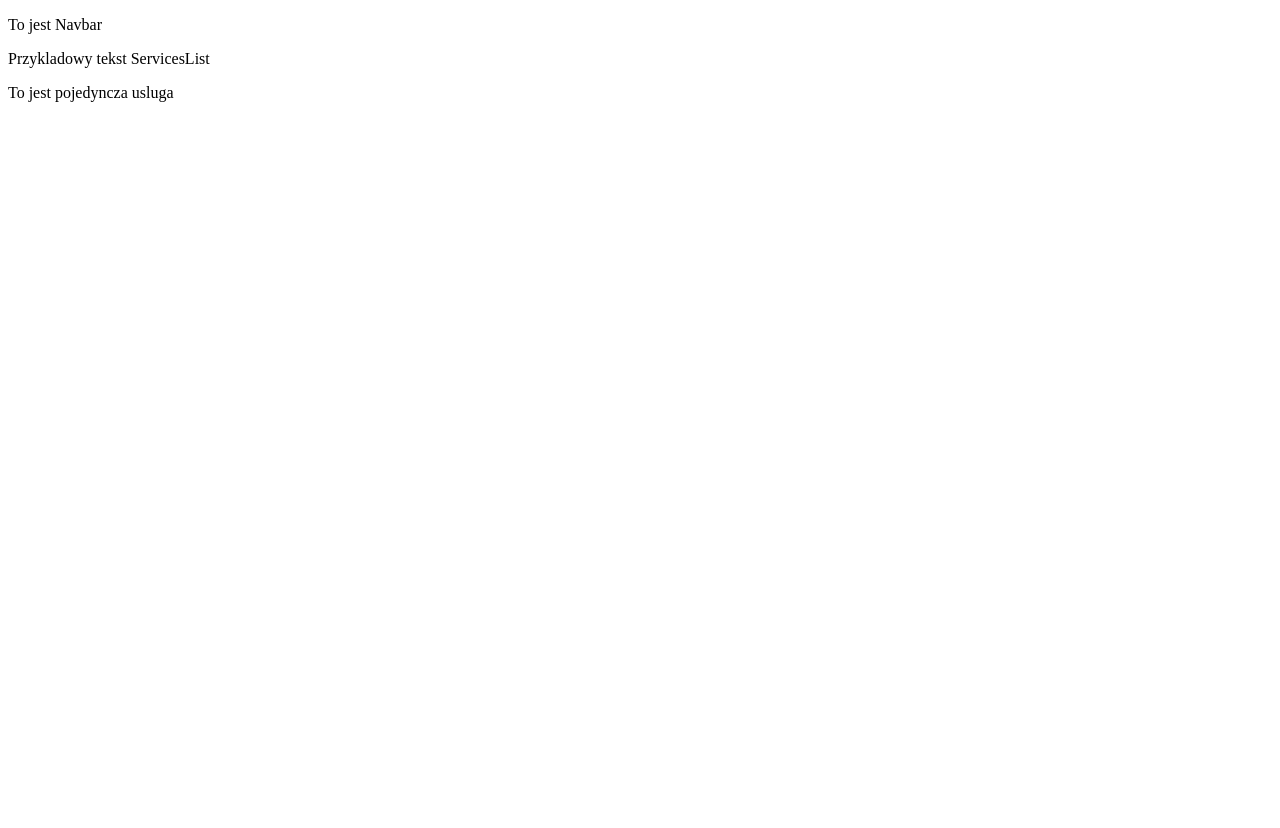
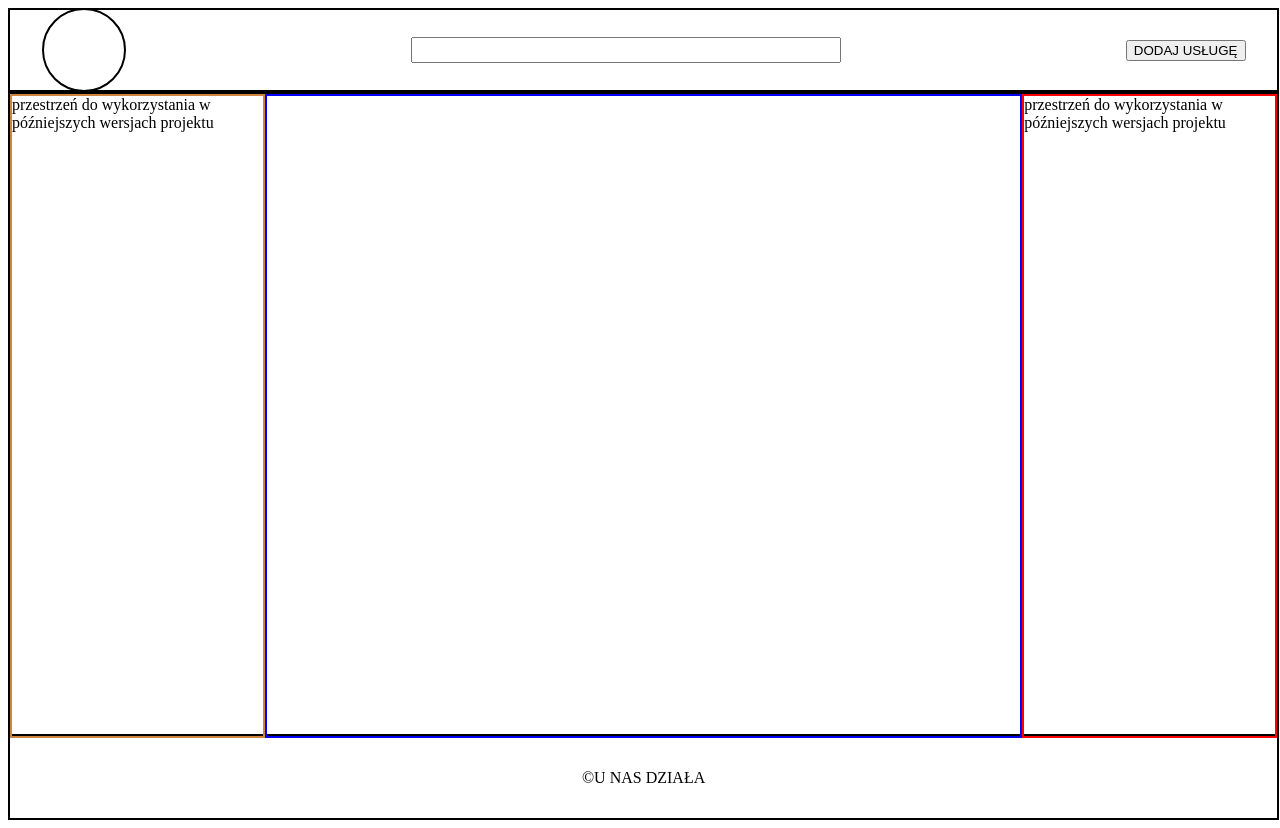
Before and after one commit to infoshareacademy/jfddr2-unasdziala-app, a React (Create React App) app in the folder skillshop/: page / in a window 1280 px wide. Before the commit the page ends 800 px from the top, so only its background shows below. Built offline with nearby package versions, Linux system fonts and the light colour scheme.

Commit message:
konstrukcja szkieletu strony aplikacji - pierwsza wersja

```diff
--- a/skillshop/src/App.js
+++ b/skillshop/src/App.js
@@ -1,23 +1,13 @@
-// import { useState } from "react";
 import { BrowserRouter as Router, Switch, Route, Link } from "react-router-dom";
-import Navbar from "./components/Navbar";
+
+import Navbar from "./components/Navbar.js";
+import Main from "./components/Main.js";
+import Footer from "./components/Footer.js";
+
 import ServicesList from "./components/ServicesList";
 
+
 function App() {
-  // const [counter, setCounter] = useState(1);
-
-  fetch("./services.json")
-    .then((response) => {
-      return response.json();
-    })
-    .then((data) => {
-      console.log(data);
-    });
-  // const KlikButton = () => {
-  //   let AktualnyStan = counter;
-  //   AktualnyStan++;
-  //   setCounter(AktualnyStan);
-  // };
   return (
     <Router>
 
@@ -34,17 +24,13 @@ function App() {
           <Link to="/uslugi">About</Link>
           <Link to="/users">Users</Link> */}
 
-        <Navbar>
+        <Navbar></Navbar>
+        <Main />
+        <Footer />
 
-        </Navbar>
+        {/* <ServicesList>
+        </ServicesList> */}
 
-        <ServicesList>
-
-        </ServicesList>
-
-
-        {/* <p>{counter}</p> */}
-        {/* <button onClick={KlikButton}>Kliknij mnie</button> */}
       </div>
     </Router>
   );
--- /dev/null
+++ b/skillshop/src/components/Footer.js
@@ -0,0 +1,11 @@
+import "./../styles/Footer.css";
+
+const Footer = () => {
+  return (
+    <div class="footer">
+        <p>&#169;U NAS DZIAŁA</p>
+    </div>
+  );
+};
+
+export default Footer;
--- /dev/null
+++ b/skillshop/src/components/Main.js
@@ -0,0 +1,13 @@
+import "./../styles/Main.css";
+
+const Main = () => {
+  return (
+    <div class="main">
+      <div class="main-left">przestrzeń do wykorzystania w późniejszych wersjach projektu</div>
+      <div class="main-center"></div>
+      <div class="main-right">przestrzeń do wykorzystania w późniejszych wersjach projektu</div>
+    </div>
+  );
+};
+
+export default Main;
--- a/skillshop/src/components/Navbar.js
+++ b/skillshop/src/components/Navbar.js
@@ -1,10 +1,11 @@
 import "./../styles/Navbar.css";
 
-const Navbar = ({children}) => {
+const Navbar = () => {
   return (
-    <div class="dummyClass">
-      <p>To jest Navbar</p>
-      {children}
+    <div class="navbar">
+      <div class="nav-logo"></div>
+      <input class="nav-input" type="text"></input>
+      <button class="nav-button">DODAJ USŁUGĘ</button>
     </div>
   );
 };
--- /dev/null
+++ b/skillshop/src/styles/Footer.css
@@ -0,0 +1,9 @@
+.footer {
+  display: flex;
+
+  width: 99vw;
+  height: 10vh;
+  justify-content: center;
+  align-items: center;
+  border: solid 2px black;
+}
--- /dev/null
+++ b/skillshop/src/styles/Main.css
@@ -0,0 +1,24 @@
+.main {
+  display: flex;
+  width: 99vw;
+  height: 80vh;
+  border: solid 2px black;
+}
+
+.main-left,
+.main-right {
+  display: flex;
+  width: 20vw;
+  height: 80vh;
+  border: solid 2px peru;
+}
+
+.main-center {
+  width: 60vw;
+  height: 80vh;
+  border: solid 2px blue;
+}
+
+.main-right {
+  border: solid 2px red;
+}
--- a/skillshop/src/styles/Navbar.css
+++ b/skillshop/src/styles/Navbar.css
@@ -1,4 +1,25 @@
-.container {
+.navbar {
   display: flex;
-  flex-direction: column;
+  justify-content: space-between;
+  align-items: center;
+  width: 99vw;
+  height: 10vh;
+  border: solid 2px black;
 }
+
+.nav-input {
+  width: 33vw;
+  height: 2.5vh;
+}
+
+.nav-logo {
+  width: 10vh;
+  height: 10vh;
+  border-radius: 50%;
+  border: solid 2px black;
+  margin-left: 2.5%;
+}
+
+.nav-button {
+  margin-right: 2.5%;
+}
```
Also changed, not shown: skillshop/src/img/hammer.jpg (added), 1 other file (tests, documents, lock files or other folders).
